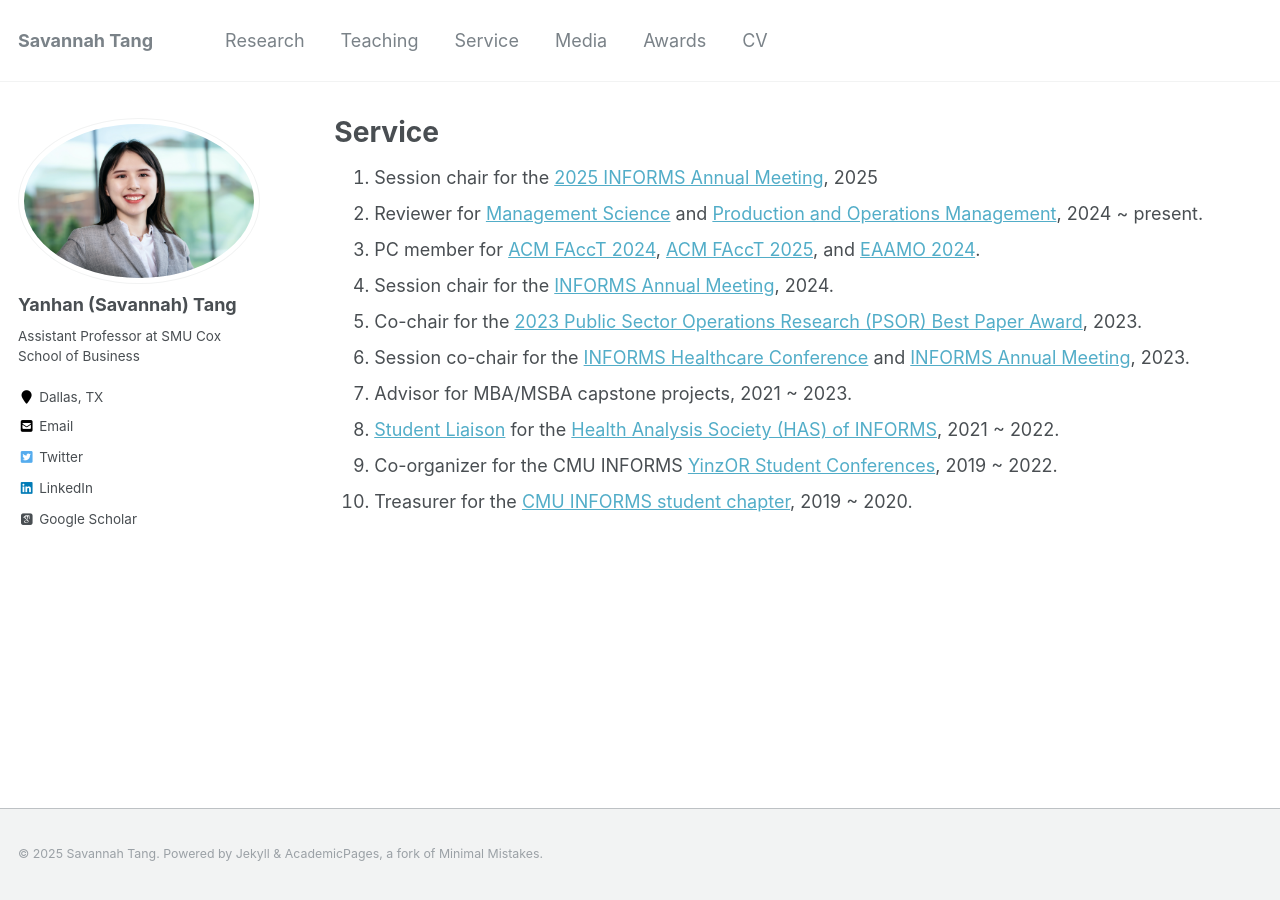
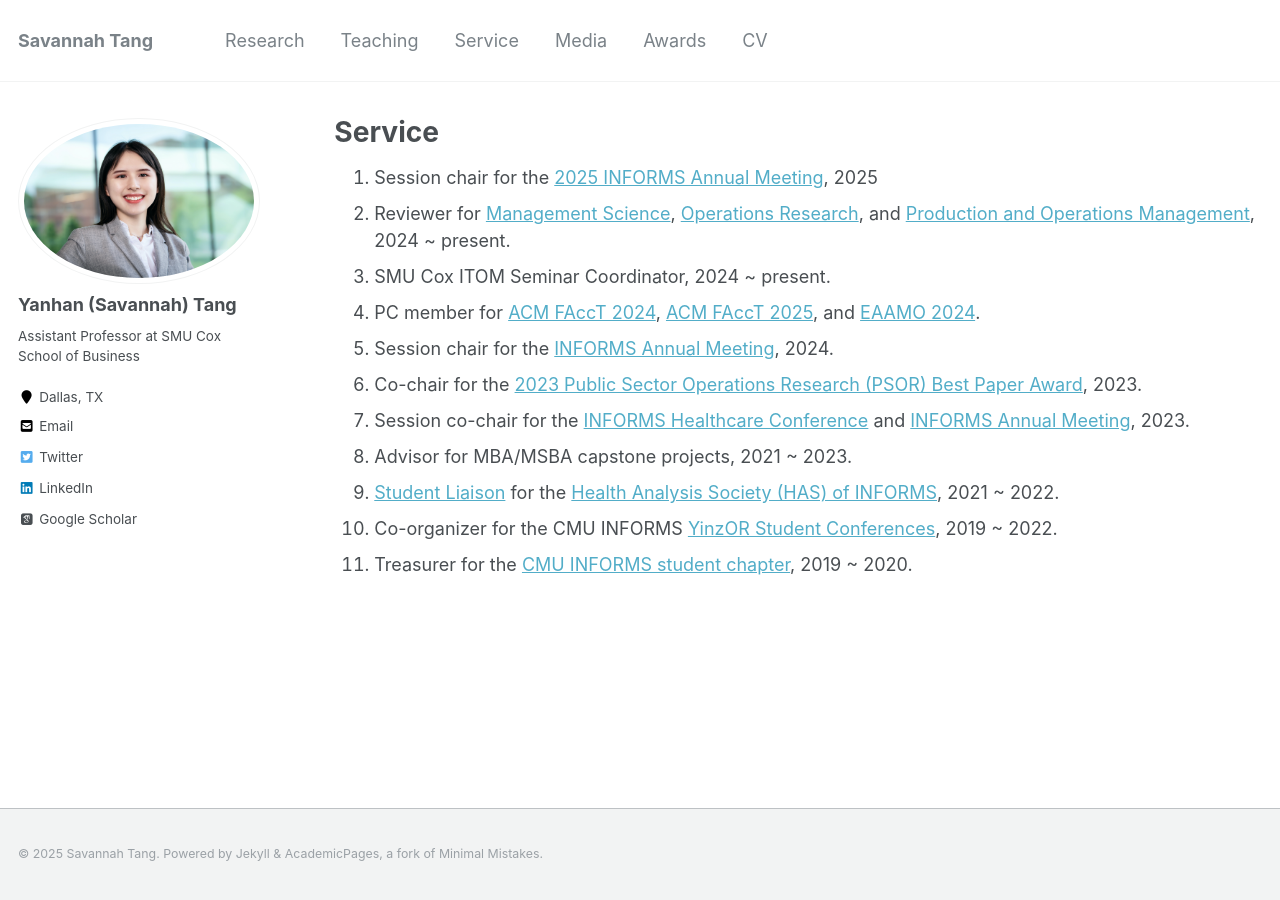
Before and after one commit to savytang/savytang.github.io, a Jekyll site: the page built from _pages/service.md, in a window 1280 px wide. Built offline with Jekyll 4.4.1, drawn with Linux system fonts in a browser that asks for light colours; some web fonts are replaced.

Commit message:
Added details
Fixed details

```diff
--- a/_pages/service.md
+++ b/_pages/service.md
@@ -6,7 +6,8 @@ author_profile: true
 ---
 
 1. Session chair for the [2025 INFORMS Annual Meeting](https://meetings.informs.org/wordpress/annual/?_gl=1%2A11eazyr%2A_gcl_au%2AMTkxMTgzNzgzMC4xNzQ0NTYzODcx), 2025
-1. Reviewer for [Management Science](https://pubsonline.informs.org/journal/mnsc) and [Production and Operations Management](https://onlinelibrary.wiley.com/journal/19375956), 2024 ~ present.
+1. Reviewer for [Management Science](https://pubsonline.informs.org/journal/mnsc), [Operations Research](https://pubsonline.informs.org/journal/opre), and [Production and Operations Management](https://onlinelibrary.wiley.com/journal/19375956), 2024 ~ present.
+1. SMU Cox ITOM Seminar Coordinator, 2024 ~ present.
 1. PC member for [ACM FAccT 2024](https://facctconference.org/2024/), [ACM FAccT 2025](https://facctconference.org/2025/),  and [EAAMO 2024](https://conference.eaamo.org/).
 1. Session chair for the [INFORMS Annual Meeting](https://meetings.informs.org/wordpress/seattle2024/), 2024.
 1. Co-chair for the [2023 Public Sector Operations Research (PSOR) Best Paper Award](https://www.informs.org/Recognizing-Excellence/Community-Prizes/Public-Sector-O.R/Public-Sector-Operations-Research-Best-Paper-Award#:~:text=The%20INFORMS%20Public%20Sector%20Operations,application%20areas%20represented%20within%20PSOR.), 2023.
```
Also changed, not shown: _pages/researches.md (+1 -1 lines).
